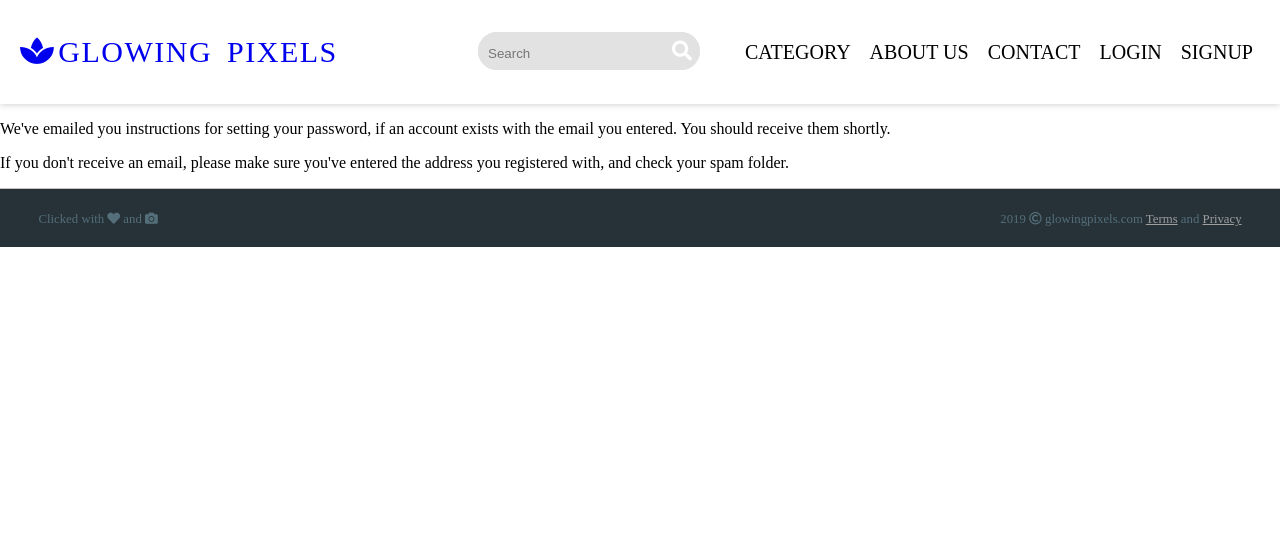
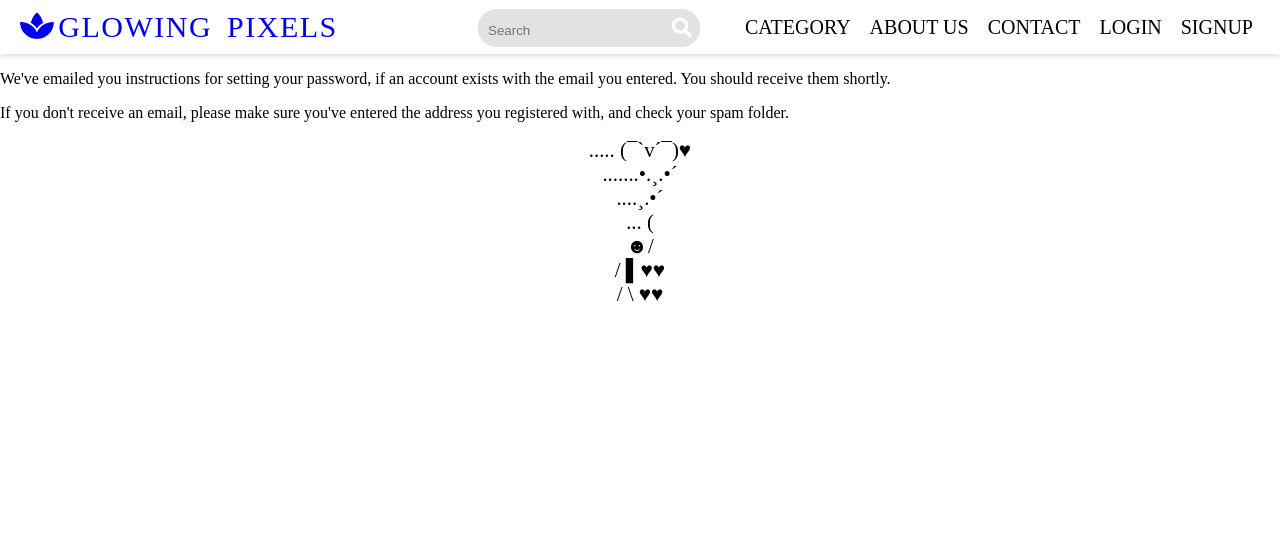
Before and after one commit to GlowingPixels/gp_web, a Django app: page /accounts/password_reset/done/ in a window 1280 px wide. Shown: the top 546 px of the page. Run offline with Django 3.2, Linux system fonts and the light colour scheme; data that the repository does not hold is empty; some libraries are stand-ins or nearby versions.

Commit message:
HTML changed

```diff
--- a/static/css/login.css
+++ b/static/css/login.css
@@ -25,11 +25,12 @@ footer {
 }
 
 /* login css starts here */
+.container {
+    margin-top: 100px;
+}
+
 .formbody   {
-    border: 15px solid white;
     text-align: center;
-    border-radius: 10px;
-    padding: 30px 3% 20px 3%;
 }
 
 .btn:hover  {
@@ -91,3 +92,18 @@ footer {
         width: 60%;
     }
 }
+
+/* code for form_reset page */
+.errorlist  {
+    display: none;
+}
+
+/* code for reset_done page */
+.textPic    {
+    margin: 0;
+}
+
+.textPicPosition    {
+    text-align: center;
+    font-size: 130%;
+}
--- a/templates/registration/login.html
+++ b/templates/registration/login.html
@@ -34,7 +34,7 @@
 
                         <input type="submit" class="btn btn-primary loginBtn" value="Login">
                     </form>
-                    <p class="dig "><a href="{% url 'password_reset' %}">Forgot Password?</a></p>
+                    <p class="dig"><a href="{% url 'password_reset' %}">Forgot Password?</a></p>
                     <p class="dig"><strong>New on GlowingPixels ?</strong></p>
                     <div>
                         <a href="{% url 'users:signup' %}">
--- a/templates/registration/password_reset_done.html
+++ b/templates/registration/password_reset_done.html
@@ -1,6 +1,11 @@
 {% extends 'base/base.html' %}
+{% load staticfiles %}
 
 {% block content %}
+
+  <!-- css Link -->
+  <link rel="stylesheet" href="{% static 'css/login.css' %}">
+
   <p>
     We've emailed you instructions for setting your password, if an account exists with the email you entered.
     You should receive them shortly.
@@ -9,4 +14,15 @@
     If you don't receive an email, please make sure you've entered the address you registered with,
     and check your spam folder.
   </p>
+
+  <div class="textPicPosition">
+  <p class="textPic">..... (¯`v´¯)♥</p>
+  <p class="textPic">.......•.¸.•´</p>
+  <p class="textPic">....¸.•´</p>
+  <p class="textPic">... (</p>
+  <p class="textPic">☻/</p>
+  <p class="textPic">/ ▌♥♥</p>
+  <p class="textPic">/ \ ♥♥</p>
+  </div>
+
 {% endblock %}
```
Also changed, not shown: templates/registration/password_reset_form.html (+6 -10 lines).
